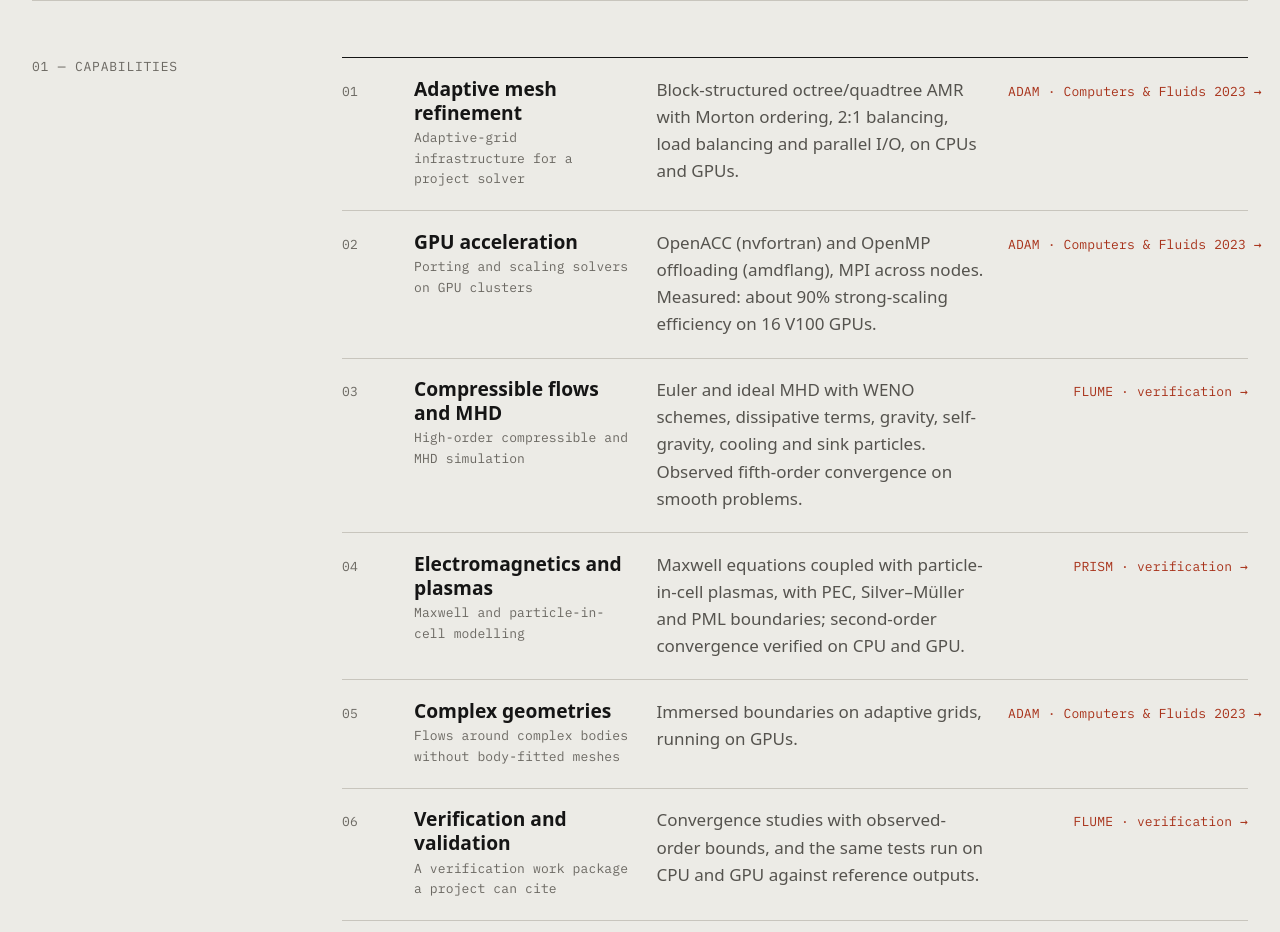
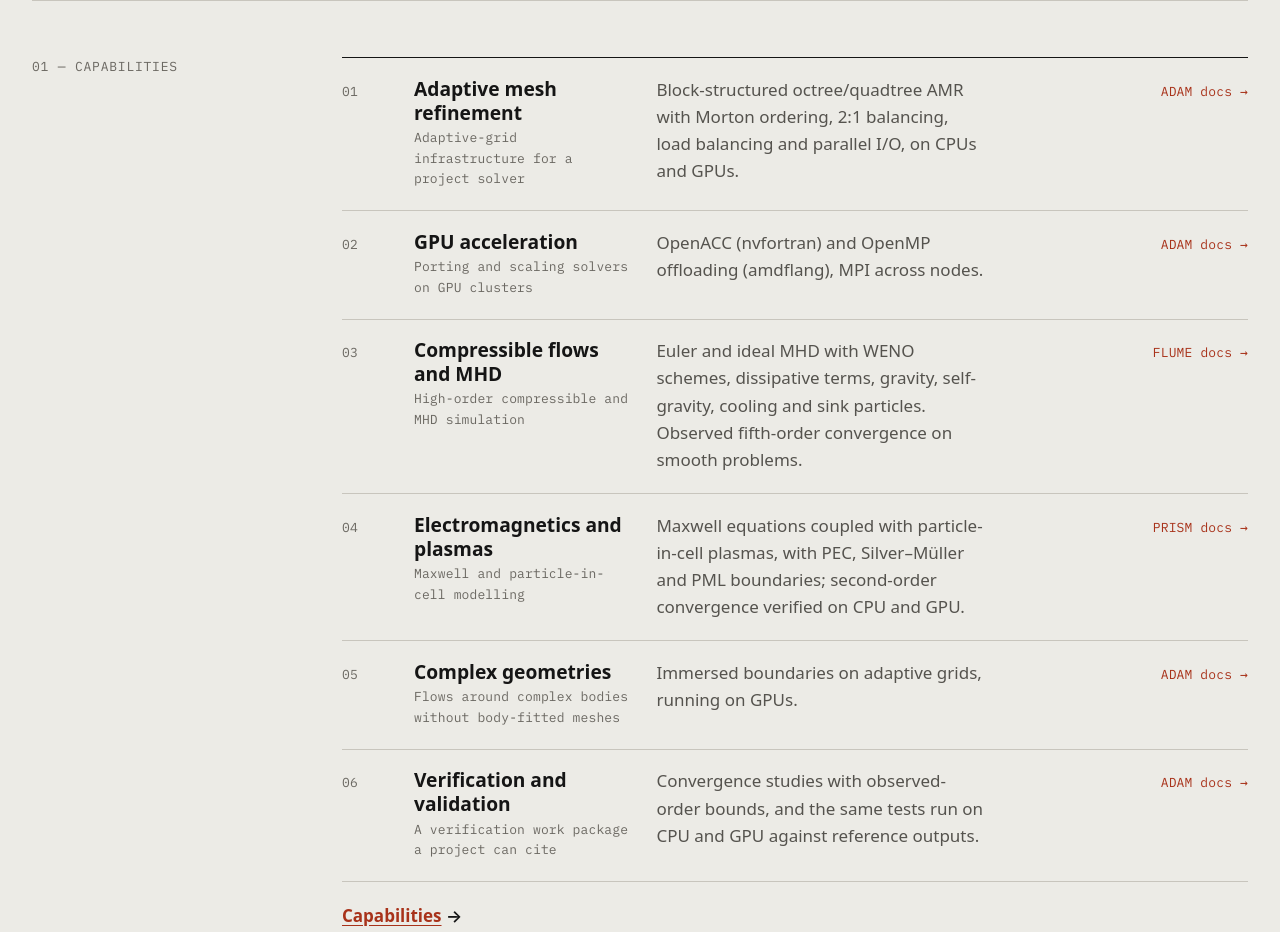
Before and after one commit to szaghi/similitudo.eu, an Astro site: page / in a window 1280 px wide. Shown: the part 800-1732 px from the top of the page. Built offline with nearby package versions, Linux system fonts and the light colour scheme; Astro itself is replaced by a stand-in of ours.

Commit message:
feat: link capabilities to the docs instead of the paper
  Papers go stale; the documentation on GitHub Pages follows the
  codebase. Generic capabilities (AMR, GPU acceleration, complex
  geometries, verification) now link to the ADAM landing page, and the
  application-specific ones to the FLUME and PRISM starting pages.

  The GPU capability drops its "about 90% strong-scaling efficiency on
  16 V100 GPUs" figure: that number comes from the 2023 paper, which
  this page no longer links. It stays on the ADAM code page, next to
  its source.

```diff
--- a/src/data/capabilities.ts
+++ b/src/data/capabilities.ts
@@ -1,8 +1,9 @@
-// Capabilities, phrased as the task a coordinator can assign in a work package, each backed by evidence a reviewer can
-// open. Claims are limited to what the linked source states (checked 2026-11-09). `evidence` is optional: shown only
-// where it exists.
-const ADAM_PAPER = 'https://doi.org/10.1016/j.compfluid.2023.106040';
-const DOCS = 'https://szaghi.github.io/adam/';
+// Capabilities, phrased as the task a coordinator can assign in a work package. Each links to the documentation
+// (GitHub Pages), which follows the codebase: generic capabilities to the ADAM landing page, application-specific ones
+// to the FLUME or PRISM starting page. Measured numbers live on the code pages, next to their source.
+const ADAM = 'https://szaghi.github.io/adam/';
+const FLUME = `${ADAM}applications/flume/`;
+const PRISM = `${ADAM}applications/prism/`;
 
 export interface Capability {
   title: string;
@@ -16,36 +17,36 @@ export const capabilities: Capability[] = [
     title: 'Adaptive mesh refinement',
     task: 'Adaptive-grid infrastructure for a project solver',
     text: 'Block-structured octree/quadtree AMR with Morton ordering, 2:1 balancing, load balancing and parallel I/O, on CPUs and GPUs.',
-    evidence: { label: 'ADAM · Computers & Fluids 2023', url: ADAM_PAPER },
+    evidence: { label: 'ADAM docs', url: ADAM },
   },
   {
     title: 'GPU acceleration',
     task: 'Porting and scaling solvers on GPU clusters',
-    text: 'OpenACC (nvfortran) and OpenMP offloading (amdflang), MPI across nodes. Measured: about 90% strong-scaling efficiency on 16 V100 GPUs.',
-    evidence: { label: 'ADAM · Computers & Fluids 2023', url: ADAM_PAPER },
+    text: 'OpenACC (nvfortran) and OpenMP offloading (amdflang), MPI across nodes.',
+    evidence: { label: 'ADAM docs', url: ADAM },
   },
   {
     title: 'Compressible flows and MHD',
     task: 'High-order compressible and MHD simulation',
     text: 'Euler and ideal MHD with WENO schemes, dissipative terms, gravity, self-gravity, cooling and sink particles. Observed fifth-order convergence on smooth problems.',
-    evidence: { label: 'FLUME · verification', url: `${DOCS}applications/flume/verification/` },
+    evidence: { label: 'FLUME docs', url: FLUME },
   },
   {
     title: 'Electromagnetics and plasmas',
     task: 'Maxwell and particle-in-cell modelling',
     text: 'Maxwell equations coupled with particle-in-cell plasmas, with PEC, Silver–Müller and PML boundaries; second-order convergence verified on CPU and GPU.',
-    evidence: { label: 'PRISM · verification', url: `${DOCS}applications/prism/verification/` },
+    evidence: { label: 'PRISM docs', url: PRISM },
   },
   {
     title: 'Complex geometries',
     task: 'Flows around complex bodies without body-fitted meshes',
     text: 'Immersed boundaries on adaptive grids, running on GPUs.',
-    evidence: { label: 'ADAM · Computers & Fluids 2023', url: ADAM_PAPER },
+    evidence: { label: 'ADAM docs', url: ADAM },
   },
   {
     title: 'Verification and validation',
     task: 'A verification work package a project can cite',
     text: 'Convergence studies with observed-order bounds, and the same tests run on CPU and GPU against reference outputs.',
-    evidence: { label: 'FLUME · verification', url: `${DOCS}applications/flume/verification/` },
+    evidence: { label: 'ADAM docs', url: ADAM },
   },
 ];
```
Also changed, not shown: docs/TODO.md (+2 -1 lines).
